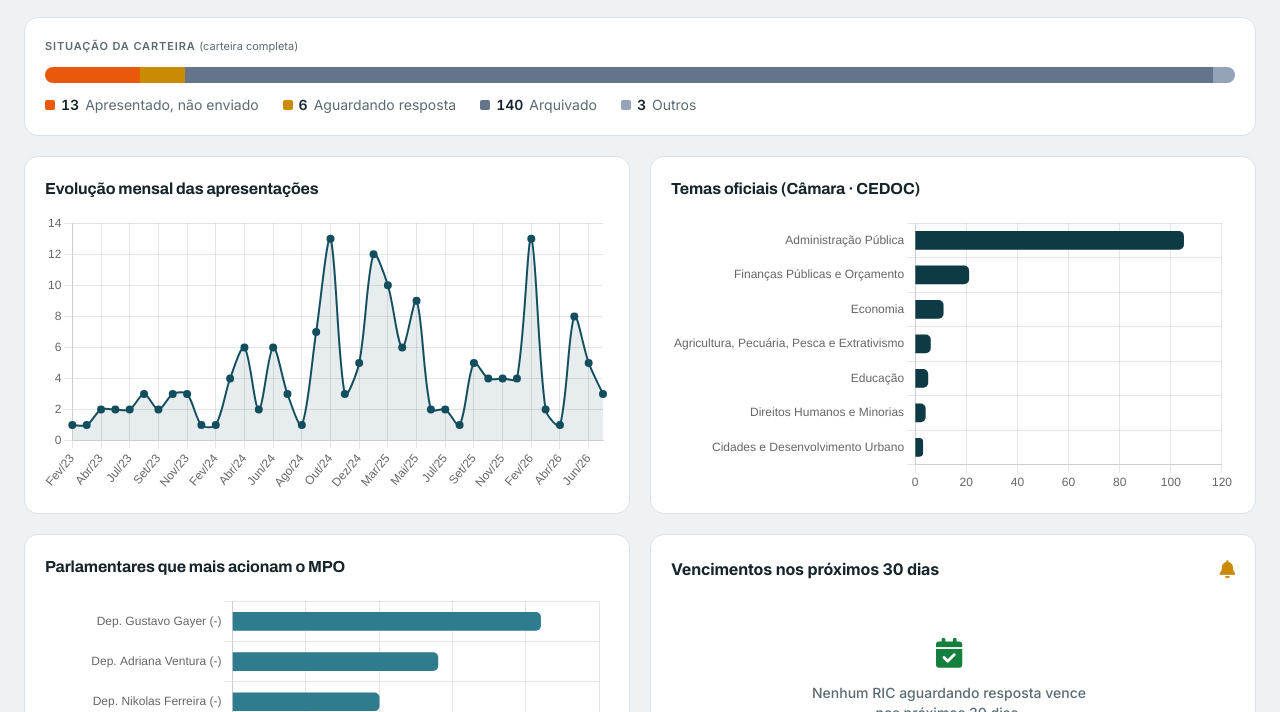
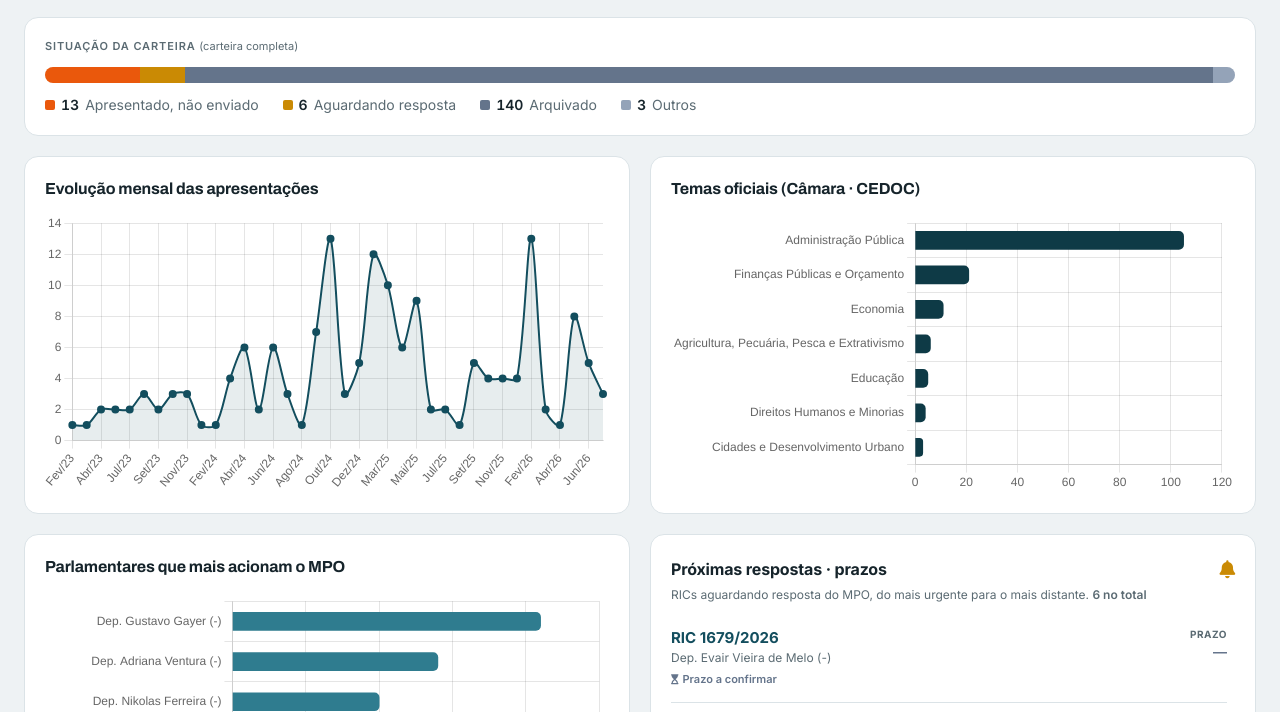
Before and after one commit to atrfisch/painel-mpo, a plain HTML site: page index.html in a window 1280 px wide. Shown: the part 238-950 px from the top of the page. Drawn offline with nearby package versions, Linux system fonts and the light colour scheme.

Commit message:
Update index.html

```diff
--- a/index.html
+++ b/index.html
@@ -98,11 +98,12 @@
                 <div class="card p-5"><h2 class="text-base font-bold mb-3">Parlamentares que mais acionam o MPO</h2><div class="chart-box"><canvas id="chartAutores"></canvas></div></div>
 
                 <div class="card p-5">
-                    <h2 class="text-base font-bold mb-3 flex items-center justify-between">
-                        <span>Vencimentos nos próximos 30 dias</span>
+                    <h2 class="text-base font-bold mb-1 flex items-center justify-between">
+                        <span>Próximas respostas · prazos</span>
                         <i class="fa-solid fa-bell text-[var(--warning)] text-lg"></i>
                     </h2>
-                    <div class="overflow-y-auto max-h-[280px] scroll pr-2" id="lista-vencimentos"></div>
+                    <p class="text-xs text-[var(--muted)] mb-3">RICs aguardando resposta do MPO, do mais urgente para o mais distante. <span id="prazos-contagem" class="font-semibold"></span></p>
+                    <div class="overflow-y-auto max-h-[300px] scroll pr-2" id="lista-vencimentos"></div>
                 </div>
             </section>
 
@@ -338,42 +339,74 @@
 
         function renderVencimentos(l) {
             const container = document.getElementById('lista-vencimentos');
+            const badge = document.getElementById('prazos-contagem');
 
             const hoje = new Date();
             hoje.setHours(0,0,0,0);
 
-            const daqui30dias = new Date(hoje);
-            daqui30dias.setDate(hoje.getDate() + 30);
+            // TODOS os RICs aguardando resposta (não só os que vencem em 30 dias).
+            const aguardando = l.filter(r => r.situacao_grupo === 'Aguardando resposta');
 
-            const vencendo = l.filter(r => {
-                if (r.situacao_grupo !== 'Aguardando resposta' || !r.data_prazo_iso || r.data_prazo_iso === "—") return false;
+            // Dias até o prazo (null quando não há prazo calculado).
+            const diasAtePrazo = (r) => {
+                if (!r.data_prazo_iso || r.data_prazo_iso === '—') return null;
                 const p = new Date(r.data_prazo_iso + 'T12:00:00');
                 p.setHours(0,0,0,0);
-                return p >= hoje && p <= daqui30dias;
-            }).sort((a, b) => new Date(a.data_prazo_iso + 'T12:00:00') - new Date(b.data_prazo_iso + 'T12:00:00'));
+                return Math.round((p - hoje) / 86400000);
+            };
 
-            if (vencendo.length === 0) {
+            // Ordena: quem tem prazo primeiro (mais urgente/vencido no topo); sem prazo por último.
+            const ordenados = [...aguardando].sort((a, b) => {
+                const da = diasAtePrazo(a), db = diasAtePrazo(b);
+                if (da === null && db === null) return 0;
+                if (da === null) return 1;
+                if (db === null) return -1;
+                return da - db;
+            });
+
+            if (badge) {
+                const vencidos = ordenados.filter(r => { const d = diasAtePrazo(r); return d !== null && d < 0; }).length;
+                badge.textContent = vencidos > 0 ? `${ordenados.length} no total · ${vencidos} vencido(s)` : `${ordenados.length} no total`;
+            }
+
+            if (ordenados.length === 0) {
                 container.innerHTML = `
                     <div class="text-center py-10 text-[var(--muted)] flex flex-col items-center">
                         <i class="fa-solid fa-calendar-check text-3xl mb-3" style="color:var(--positive)"></i>
-                        <span class="text-sm font-medium">Nenhum RIC aguardando resposta vence<br>nos próximos 30 dias.</span>
+                        <span class="text-sm font-medium">Nenhum RIC aguardando<br>resposta do MPO no momento.</span>
                     </div>`;
                 return;
             }
 
+            // Define rótulo, cor e ícone conforme o prazo.
+            const estado = (dias) => {
+                if (dias === null) return { cor: 'var(--neutral)', rotulo: 'Prazo a confirmar', icone: 'fa-hourglass-start' };
+                if (dias < 0)      return { cor: 'var(--accent)',  rotulo: `Vencido há ${Math.abs(dias)} dia(s)`, icone: 'fa-triangle-exclamation' };
+                if (dias === 0)    return { cor: 'var(--accent)',  rotulo: 'Vence hoje', icone: 'fa-triangle-exclamation' };
+                if (dias <= 7)     return { cor: 'var(--warning)', rotulo: `Vence em ${dias} dia(s)`, icone: 'fa-hourglass-half' };
+                return { cor: 'var(--focus)', rotulo: `Vence em ${dias} dia(s)`, icone: 'fa-hourglass-half' };
+            };
+
             container.innerHTML = `<ul class="divide-y divide-[var(--line)]">
-                ${vencendo.map(r => `
-                    <li class="py-3 flex justify-between items-center gap-3">
+                ${ordenados.map(r => {
+                    const dias = diasAtePrazo(r);
+                    const e = estado(dias);
+                    const prazoTxt = (r.data_prazo_br && r.data_prazo_br !== '—') ? r.data_prazo_br : '—';
+                    return `
+                    <li class="py-3 flex justify-between items-start gap-3">
                         <div class="flex-1 min-w-0">
                             <a href="${r.link}" target="_blank" class="font-bold text-[var(--petrol-700)] hover:underline block truncate">${r.sigla} ${r.numero}/${r.ano}</a>
                             <p class="text-[12px] text-[var(--muted)] truncate" title="${r.autor}">${r.autor}</p>
+                            <span class="inline-flex items-center gap-1 mt-1 text-[11px] font-semibold" style="color:${e.cor}">
+                                <i class="fa-solid ${e.icone} text-[10px]"></i> ${e.rotulo}
+                            </span>
                         </div>
                         <div class="text-right whitespace-nowrap">
                             <span class="block text-[10px] uppercase font-bold text-[var(--muted)] tracking-wider">Prazo</span>
-                            <span class="block font-semibold text-sm num" style="color:var(--warning)">${r.data_prazo_br}</span>
+                            <span class="block font-semibold text-sm num" style="color:${e.cor}">${prazoTxt}</span>
                         </div>
-                    </li>
-                `).join('')}
+                    </li>`;
+                }).join('')}
             </ul>`;
         }
 
@@ -387,9 +420,21 @@
 
                 const dataMov = r.data_ult_mov_br && r.data_ult_mov_br !== '—' ? r.data_ult_mov_br : 'Sem registro';
 
-                const prazoInfo = (r.situacao_grupo === 'Aguardando resposta' && r.data_prazo_br && r.data_prazo_br !== '—')
-                    ? `<span class="block mt-1 font-semibold" style="color:var(--warning)" title="Prazo fatal (30 dias após expedição)"><i class="fa-solid fa-hourglass-half text-[11px] mr-1"></i> ${r.data_prazo_br}</span>`
-                    : '';
+                let prazoInfo = '';
+                if (r.situacao_grupo === 'Aguardando resposta') {
+                    if (r.data_prazo_br && r.data_prazo_br !== '—') {
+                        const p = new Date(r.data_prazo_iso + 'T12:00:00'); p.setHours(0,0,0,0);
+                        const h = new Date(); h.setHours(0,0,0,0);
+                        const dias = Math.round((p - h) / 86400000);
+                        const vencido = dias < 0;
+                        const cor = vencido ? 'var(--accent)' : (dias <= 7 ? 'var(--warning)' : 'var(--focus)');
+                        const icone = vencido ? 'fa-triangle-exclamation' : 'fa-hourglass-half';
+                        const nota = vencido ? `Vencido há ${Math.abs(dias)} dia(s)` : (dias === 0 ? 'Vence hoje' : `Faltam ${dias} dia(s)`);
+                        prazoInfo = `<span class="block mt-1 font-semibold" style="color:${cor}" title="Prazo fatal (30 dias após a expedição) · ${nota}"><i class="fa-solid ${icone} text-[11px] mr-1"></i> ${r.data_prazo_br}</span>`;
+                    } else {
+                        prazoInfo = `<span class="block mt-1 text-[var(--muted)]" title="Sem data de movimentação para calcular o prazo"><i class="fa-solid fa-hourglass-start text-[11px] mr-1"></i> Prazo a confirmar</span>`;
+                    }
+                }
 
                 return `<tr class="rowlink align-top">
                     <td class="px-3 py-3 font-bold" style="color:var(--petrol-700)">${r.sigla} ${r.numero}/${r.ano}<span class="block text-[10px] font-medium text-[var(--muted)] mt-0.5">${r.casa}</span></td>
```
